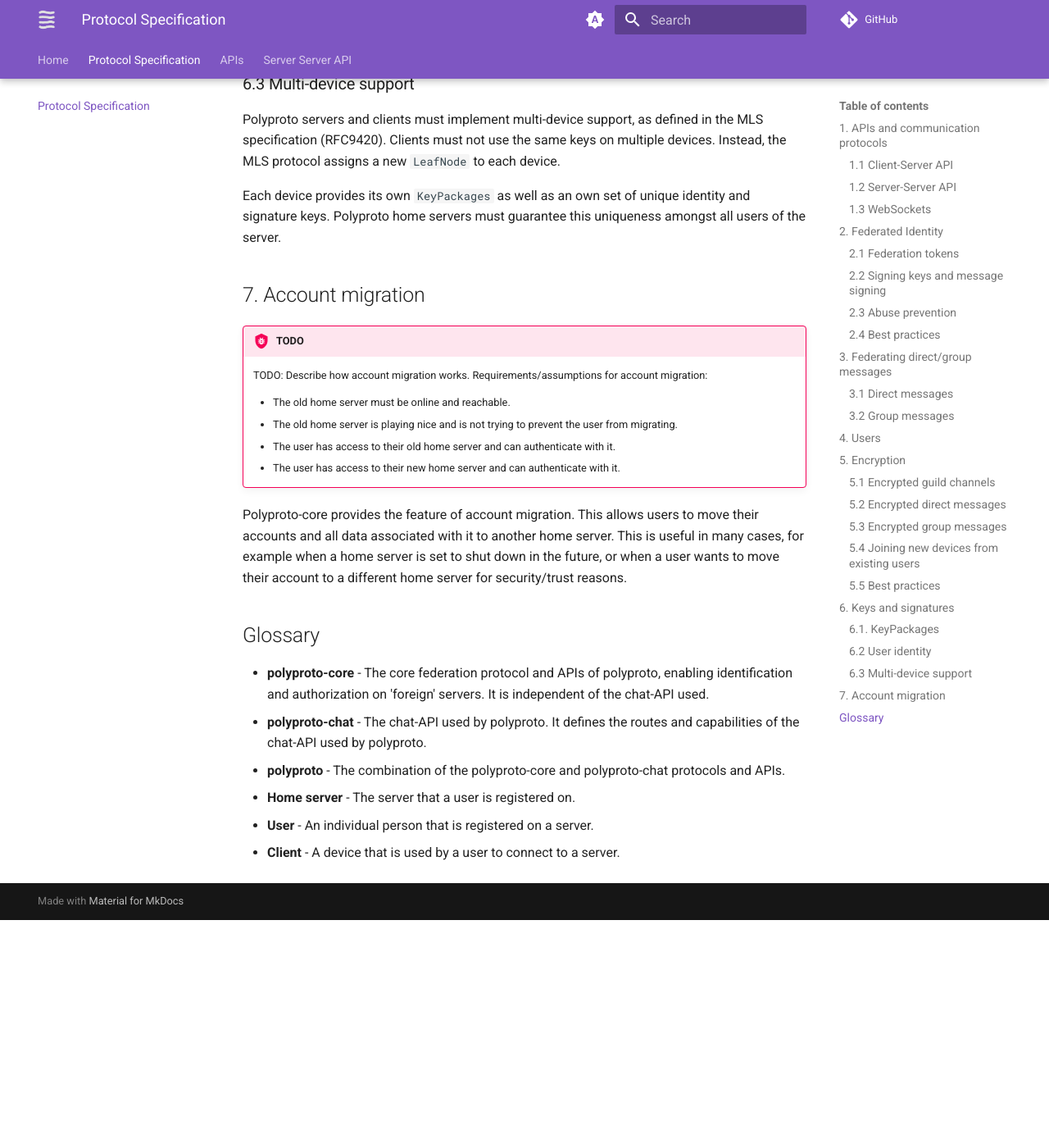
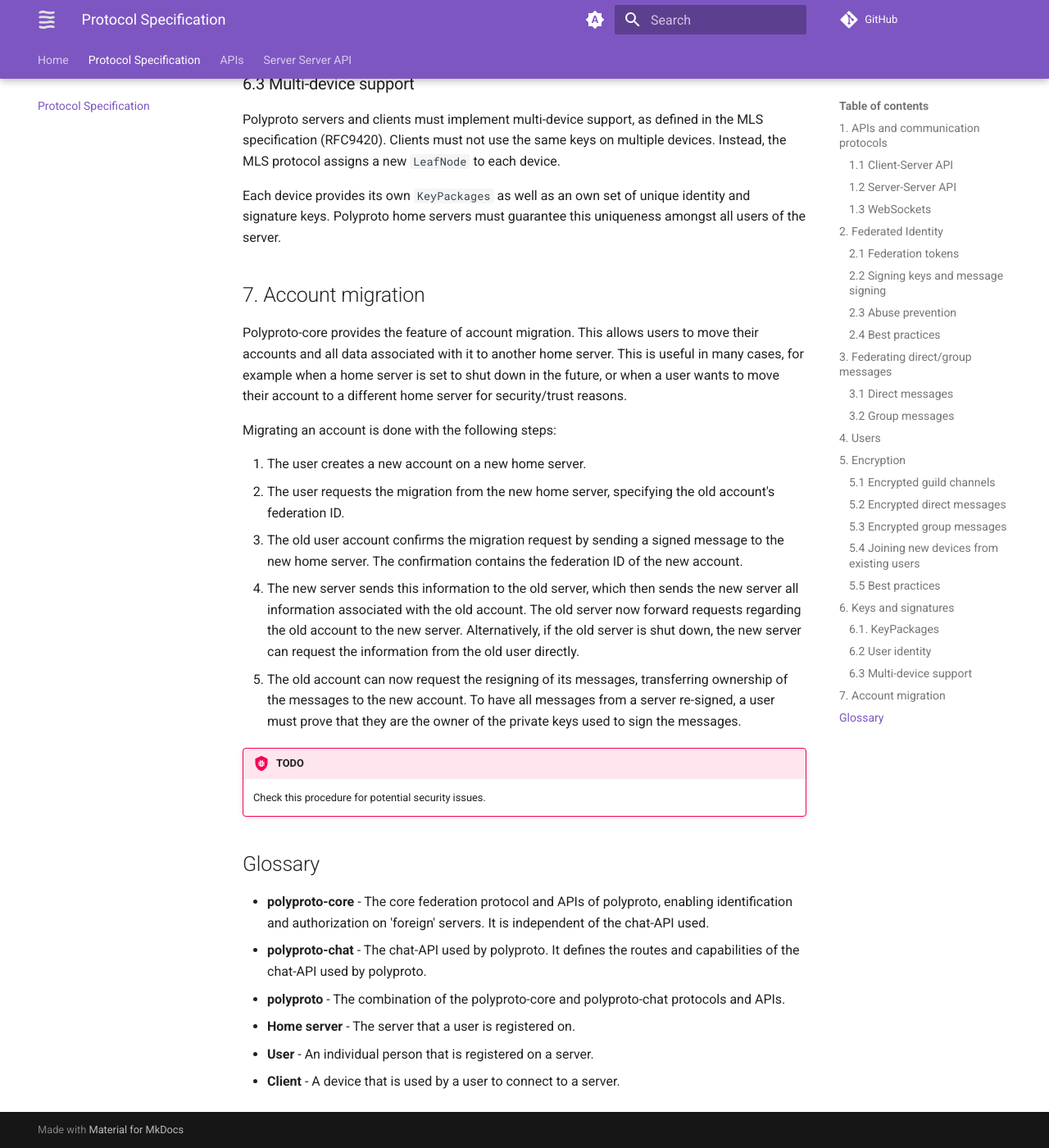
Before and after one commit to polyphony-chat/docs, an MkDocs documentation site: the page built from docs/specification.md, in a window 1280 px wide and 1400 px high, scrolled down 12350 px. Shown: the whole window at 82% size. Built offline with MkDocs 1.6.1 and Material for MkDocs 9.7.7, drawn with Linux system fonts in a browser that asks for light colours; plug-ins that fetch from the network failed and are left out; comment, search, counter and statistics services are not loaded; before the commit the page ends 13472 px from its top, so only the background shows below that.

Commit message:
preliminary account migration notes

```diff
--- a/SPECIFICATION.md
+++ b/SPECIFICATION.md
@@ -426,17 +426,27 @@ Polyproto home servers must guarantee this uniqueness amongst all users of the s
 
 ## 7. Account migration
 
-!!! bug "TODO"
-
-    TODO: Describe how account migration works.
-    Requirements/assumptions for account migration:
-
-    - The old home server must be online and reachable.
-    - The old home server is playing nice and is not trying to prevent the user from migrating.
-    - The user has access to their old home server and can authenticate with it.
-    - The user has access to their new home server and can authenticate with it.
-
 Polyproto-core provides the feature of account migration. This allows users to move their accounts
 and all data associated with it to another home server. This is useful in many cases, for example
 when a home server is set to shut down in the future, or when a user wants to move their account to
 a different home server for security/trust reasons.
+
+Migrating an account is done with the following steps:
+
+1. The user creates a new account on a new home server.
+2. The user requests the migration from the new home server, specifying the old account's
+   federation ID.
+3. The old user account confirms the migration request by sending a signed message to the new home
+   server. The confirmation contains the federation ID of the new account.
+4. The new server sends this information to the old server, which then sends the new server all
+   information associated with the old account.
+   The old server now forward requests regarding the old account to the new server.
+   Alternatively, if the old server is shut down, the new server can request the information
+   from the old user directly.
+5. The old account can now request the resigning of its messages, transferring ownership of the
+   messages to the new account. To have all messages from a server re-signed, a user must
+   prove that they are the owner of the private keys used to sign the messages.
+
+!!! bug "TODO"
+
+    Check this procedure for potential security issues.
```
